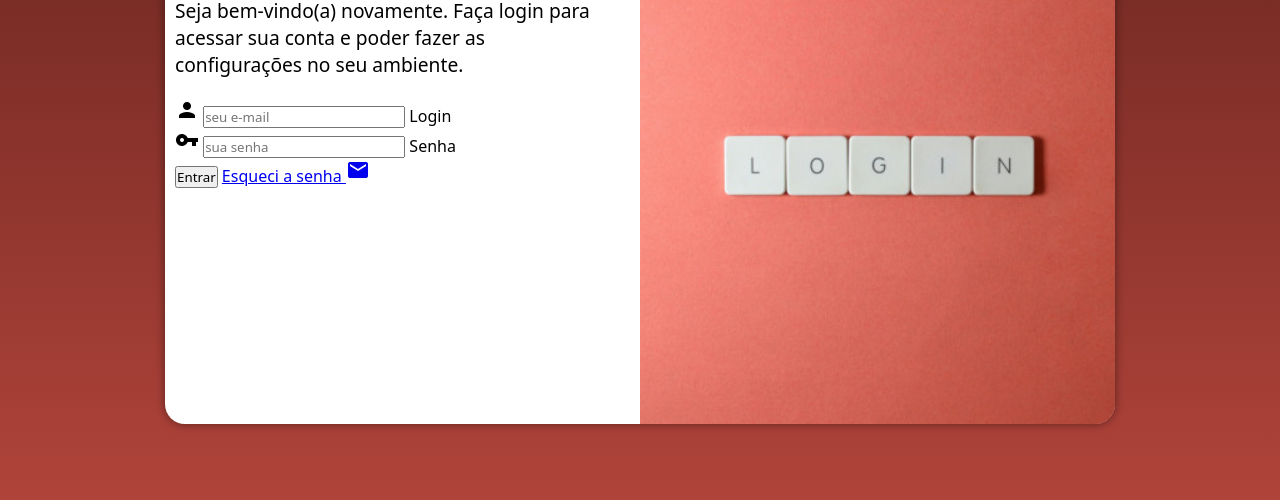
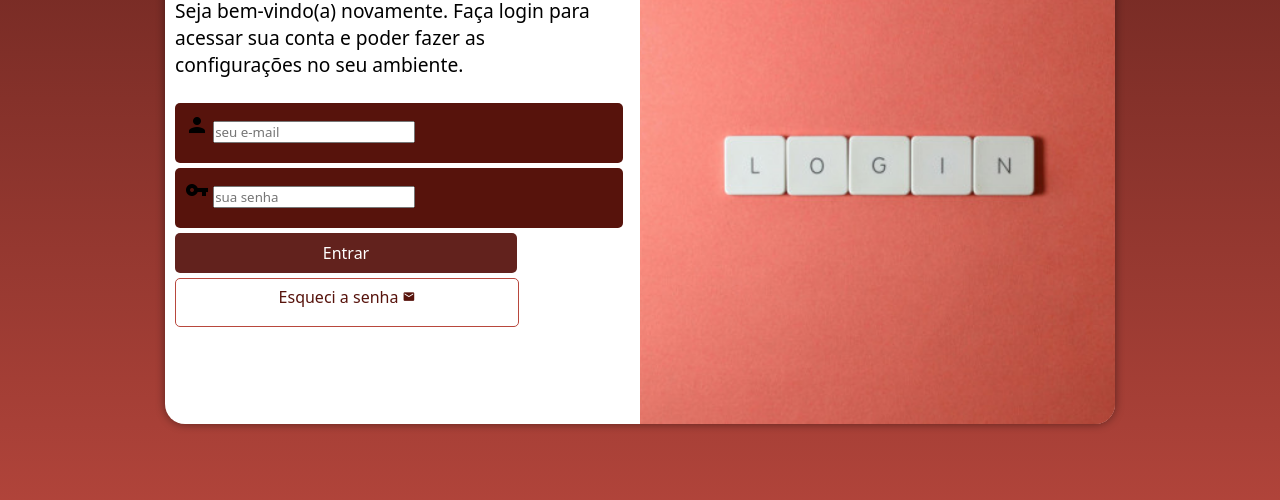
Before and after one commit to joaobaferreiraf/Projeto-Login, a plain HTML site: page index.html in a window 1280 px wide. Shown: the part 226-726 px from the top of the page. Drawn offline with Linux system fonts and the light colour scheme.

Commit message:
atualizei form

```diff
--- a/estilos/media-query.css
+++ b/estilos/media-query.css
@@ -17,6 +17,7 @@ Grandes telas: acima de 1200px
 
     section#login {
         width: 80vw;
+        height: 400px;
     }
 
     section#login >div#imagem {
@@ -43,6 +44,7 @@ Grandes telas: acima de 1200px
 
     section#login {
         width: 950px;
+        height: 500px;
     }
 
     section#login >div#imagem {
--- a/estilos/style.css
+++ b/estilos/style.css
@@ -31,7 +31,7 @@ main {
 
 section#login {
     position: absolute;
-    height: 500px;
+    height: 580px;
     width: 300px;
     overflow: hidden;
     background-color: white;
@@ -67,3 +67,59 @@ div#formulario > p {
     font-size: 0.8em;
     padding-bottom: 20px;
 }
+
+form > div.campo {
+    background-color: #57130c;
+    display: block;
+    width: 100%;
+    height: 40px;
+    border-radius: 5px;
+    margin: 5px 0px;
+}
+
+div.campo > label {
+    display: none;
+}
+
+div.campo {
+    padding: 10px;
+}
+
+form > input[type=submit] {
+    display: block;
+    font-size: 1em;
+    width: 80%;
+    height: 40px;
+    background-color: #62221D;
+    color: white;
+    border: none;
+    border-radius: 5px;
+    cursor: pointer;
+}
+
+form > input[type=submit]:hover {
+    background-color: #B8473D;
+}
+
+form > a.botao {
+    display: block;
+    text-align: center;
+    width: 80%;
+    height: 40px;
+    padding-top: 7px;
+    margin-top: 5px;
+    font-size: 1em;
+    background-color: white;
+    color: #57130c;
+    border: 1px solid #B8473D;
+    border-radius: 5px;
+    text-decoration: none;
+}
+
+form > a.botao:hover {
+    background-color: #94423b;
+}
+
+form > a.botao > i {
+    font-size: .8em;
+}
--- a/index.html
+++ b/index.html
@@ -29,7 +29,7 @@
                         <label for="isenha">Senha</label>
                      </div>
                  <input type="submit" value="Entrar">
-                 <a href="esqueci.html">Esqueci a senha <i class= "material-icons">mail</i></a>
+                 <a href="esqueci.html" class="botao">Esqueci a senha <i class= "material-icons">mail</i></a>
             </form>
         </div>
     </section>
```
Lines whose indentation alone changed are shown as unchanged.
